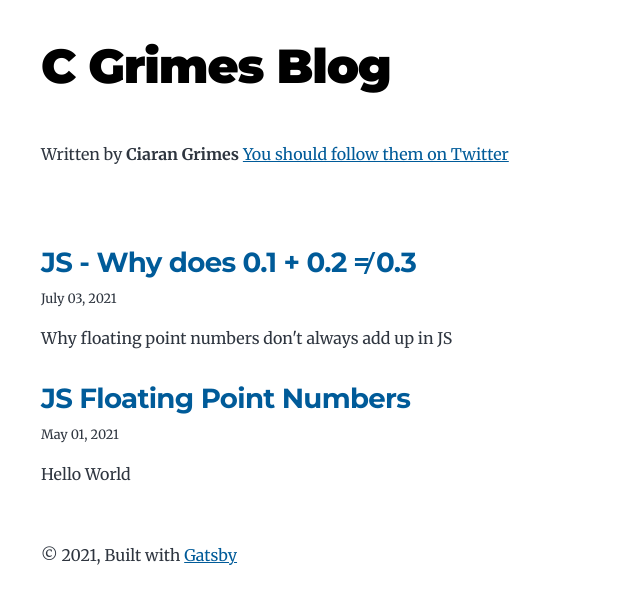
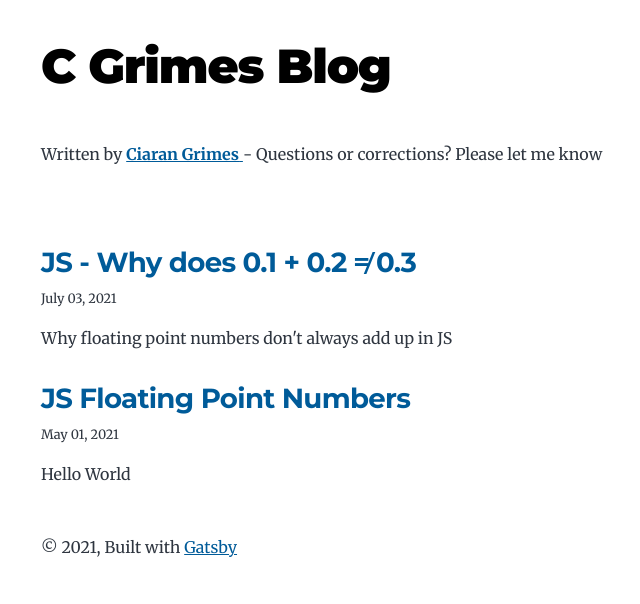
Before and after one commit to cgrimes01/blog, a Gatsby site: page / in a window 1280 px wide. Shown: the whole page, without its empty margins (283-923 px from the left). Built offline with nearby package versions, Linux system fonts and the light colour scheme; Gatsby itself is replaced by a stand-in of ours.

Commit message:
Tidy up footer and bio

```diff
--- a/src/components/bio.js
+++ b/src/components/bio.js
@@ -33,11 +33,9 @@ const Bio = () => {
     <div className="bio">
       {author?.name && (
         <p>
-          Written by <strong>{author.name}</strong> {author?.summary || null}
-          {` `}
-          <a href={`https://twitter.com/${social?.twitter || ``}`}>
-            You should follow them on Twitter
-          </a>
+          Written by <a href={`https://twitter.com/${social?.twitter || ``}`}><strong>{author.name}</strong> {author?.summary || null}</a>
+          {` - `}
+            Questions or corrections? Please let me know
         </p>
       )}
     </div>
--- a/src/style.css
+++ b/src/style.css
@@ -84,7 +84,7 @@ body {
 }
 
 footer {
-  padding: var(--spacing-6) var(--spacing-0);
+  padding: var(--spacing-4) var(--spacing-0);
 }
 
 hr {
@@ -288,7 +288,7 @@ a:focus {
 
 .bio {
   display: flex;
-  margin-bottom: var(--spacing-16);
+  margin-bottom: var(--spacing-4);
 }
 
 .bio p {
```
